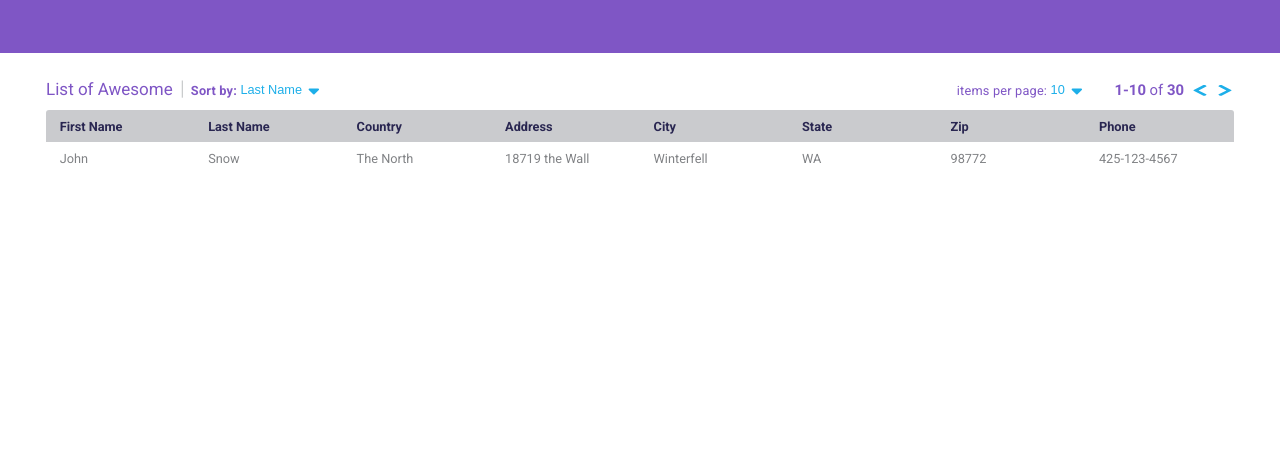
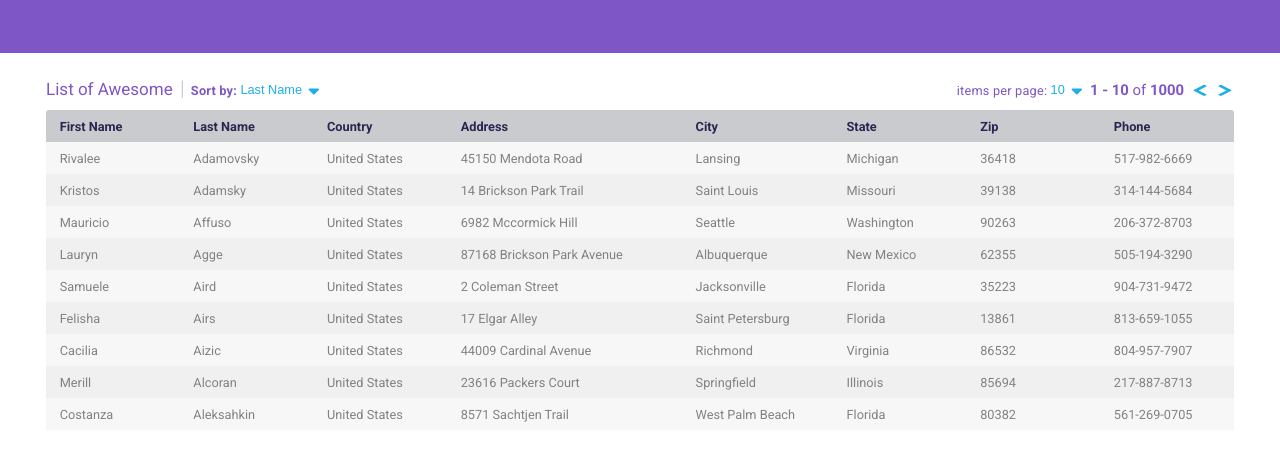
Before and after one commit to VitaC123/react-table, a React (Create React App) app: page / in a window 1280 px wide. Shown: the top 460 px of the page. Built offline with nearby package versions, Linux system fonts and the light colour scheme.

Commit message:
Add core methods to `Table` component

```diff
--- a/src/components/Table/Table.css
+++ b/src/components/Table/Table.css
@@ -31,22 +31,7 @@
   justify-content: space-between;
 }
 
-.option-group {
-  display: flex;
-  align-items: baseline;
-  font-size: 0.75rem;
-  font-weight: 400;
-  letter-spacing: 0.015em;
-}
 
-.option-group.sort-by h2 {
-  font-size: inherit;
-}
-
-.option-group.items-per-page h2 {
-  font-size: inherit;
-  font-weight: inherit;
-}
 
 .option-group.pagination h2{
   font-size: 0.875rem;
@@ -66,6 +51,7 @@ button {
   text-transform: capitalize;
   cursor: pointer;
   color: #1DAFE9;
+  outline: none;
   background: transparent;
 }
 
@@ -99,13 +85,23 @@ tr {
 thead tr {
   font-weight: 700;
   text-transform: capitalize;
+  cursor: default;
   color: #292651;
   background: #CACBCE;
+}
+
+tr .wide {
+  min-width: 10rem;
 }
 
 tbody tr {
   font-weight: 400;
   color: #808285;
+  background: #F7F7F7;
+}
+
+tbody tr:nth-child(even) {
+  background: #F0F0F0;
 }
 
 th, td {
--- a/src/components/Table/Table.js
+++ b/src/components/Table/Table.js
@@ -1,30 +1,162 @@
 import React, { Component } from 'react';
+import mockAjaxResponse from '../../MOCK_DATA.json';
+import Dropdown from './Dropdown';
+import Row from './Row';
 import './Table.css';
 
 
 export default class Table extends Component {
+  constructor(props) {
+    super(props);
+    this.sortList = this.sortList.bind(this);
+    this.changeSelection = this.changeSelection.bind(this);
+    this.changePage = this.changePage.bind(this);
+    this.state = {
+      list: [],
+      sortBy: 'last name',
+      itemsPerPage: 10,
+      display: { min: 1, max: 10 }
+    };
+  }
+  componentDidMount() {
+    this.setState({
+      list: this.sortList(mockAjaxResponse, 'last name')
+    });
+  }
+  changeSelection(option) {
+    const { sortBy, list } = this.state;
+    if (typeof option === 'number') {
+      const { min } = this.state.display;
+      return this.setState({
+        itemsPerPage: option,
+        display: { min, max: min + option - 1 }
+      });
+    }
+    if (option === sortBy) {
+      return this.setState({
+        list: list.reverse()
+      });
+    }
+    this.setState({
+      list: this.sortList(this.state.list, option),
+      sortBy: option
+    });
+  }
+  sortList(list, by) {
+    const key = by
+      .replace(/(?:^\w|[A-Z]|\b\w)/g, (letter, index) => index === 0 ? letter.toLowerCase() : letter.toUpperCase())
+      .replace(/\s+/g, '');
+
+    const numerical = (a, b) => (a[key] - b[key]);
+    const alphabetical = (a, b) => {
+      const nameA = a[key].toLowerCase();
+      const nameB = b[key].toLowerCase();
+      if (nameA < nameB) return -1;
+      if (nameA > nameB) return 1;
+      return 0;
+    };
+
+    if (by === 'zip') {
+      return list.sort(numerical);
+    }
+    if (by === 'address') {
+      return list.sort((a, b) => {
+        const houseA = a.street.split(' ');
+        const houseB = b.street.split(' ');
+
+        const houseNumA = parseInt(houseA[0], 10);
+        const houseNumB = parseInt(houseB[0], 10);
+        if (houseNumA !== houseNumB) {
+          return houseNumA - houseNumB
+        } else {
+          // compare street names
+          const streetA = houseA[1].toLowerCase();
+          const streetB = houseB[1].toLowerCase();
+          const streetAInt = parseInt(streetA, 10);
+          const streetBInt = parseInt(streetB, 10);
+          // handle comparison if street name contains a number
+          if (streetAInt >= 0 && streetBInt >= 0) return streetAInt - streetBInt;
+          if (streetBInt >= 0) return 1;
+          // handle comparison alphabetically
+          if (streetA < streetB) return -1;
+          if (streetA > streetB) return 1;
+          return 0;
+        }
+      });
+    }
+    return list.sort(alphabetical);
+  }
+  changePage(action) {
+    const { itemsPerPage, list } = this.state;
+    const { min, max } = this.state.display;
+    if (action === 'next') {
+      if (max + itemsPerPage > list.length) {
+        return this.setState({
+          display: { min: list.length - itemsPerPage, max: list.length }
+        });
+      }
+      this.setState({
+        display: { min: min + itemsPerPage, max: max + itemsPerPage }
+      });
+    }
+    if (action === 'previous') {
+      if (min - itemsPerPage < 1) {
+        return this.setState({
+          display: { min: 1, max: itemsPerPage }
+        });
+      }
+      this.setState({
+        display: { min: min - itemsPerPage, max: max - itemsPerPage }
+      });
+    }
+  }
+
   render() {
+    const { list, display, sortBy, itemsPerPage } = this.state;
+    const columns = ['first name', 'last name', 'country', 'address', 'city', 'state', 'zip', 'phone'];
+
+    const tableHeadings = columns.map(column => (
+      <th
+        className={column === 'address' ? 'wide' : ''}
+        onClick={() => this.changeSelection(column)}
+        key={column}
+      >
+        {column}
+      </th>
+    ));
+
+    const rows = list.slice(display.min, display.max).map(customer => (
+      <Row {...customer} key={customer.phone} />
+    ));
+
     return (
       <div>
         <div className='table-header'>
           <section className='left'>
             <h1 className='table-heading'>List of Awesome</h1>
-            <div className='option-group sort-by'>
-              <h2>Sort by:</h2>
-              <button>Last name <i className='fas fa-sort-down' /></button>
-            </div>
+            <Dropdown
+              heading='Sort by'
+              customClass='sort-by'
+              options={columns}
+              handleSelection={this.changeSelection}
+              selection={sortBy}
+            />
           </section>
 
           <section className='right'>
-            <div className='option-group items-per-page'>
-              <h2>items per page:</h2>
-              <button>10 <i className='fas fa-sort-down' /></button>
-            </div>
+            <Dropdown
+              heading='items per page'
+              customClass='items-per-page'
+              options={[5, 10, 25, 50, 75, 100]}
+              handleSelection={this.changeSelection}
+              selection={itemsPerPage}
+            />
+
             <div className='option-group pagination'>
-              <h2>1-10 <span>of</span> 30</h2>
+              <h2>{display.min} - {display.max} <span>of</span> {list.length}</h2>
               <div>
-                <button><i className='fas fa-chevron-left' /></button>
-                <button><i className='fas fa-chevron-right' /></button>
+                <button onClick={() => this.changePage('previous')}><i className='fas fa-chevron-left' /></button>
+                <button onClick={() => this.changePage('next')}><i className='fas fa-chevron-right' /></button>
               </div>
             </div>
           </section>
@@ -34,28 +166,12 @@ export default class Table extends Component {
           <table>
             <thead>
               <tr>
-                <th>First name</th>
-                <th>Last name</th>
-                <th>Country</th>
-                <th>Address</th>
-                <th>City</th>
-                <th>State</th>
-                <th>Zip</th>
-                <th>Phone</th>
+                {tableHeadings}
               </tr>
             </thead>
 
             <tbody>
-              <tr>
-                <td>John</td>
-                <td>Snow</td>
-                <td>The North</td>
-                <td>18719 the Wall</td>
-                <td>Winterfell</td>
-                <td>WA</td>
-                <td>98772</td>
-                <td>425-123-4567</td>
-              </tr>
+              {rows}
             </tbody>
           </table>
         </div>
```
